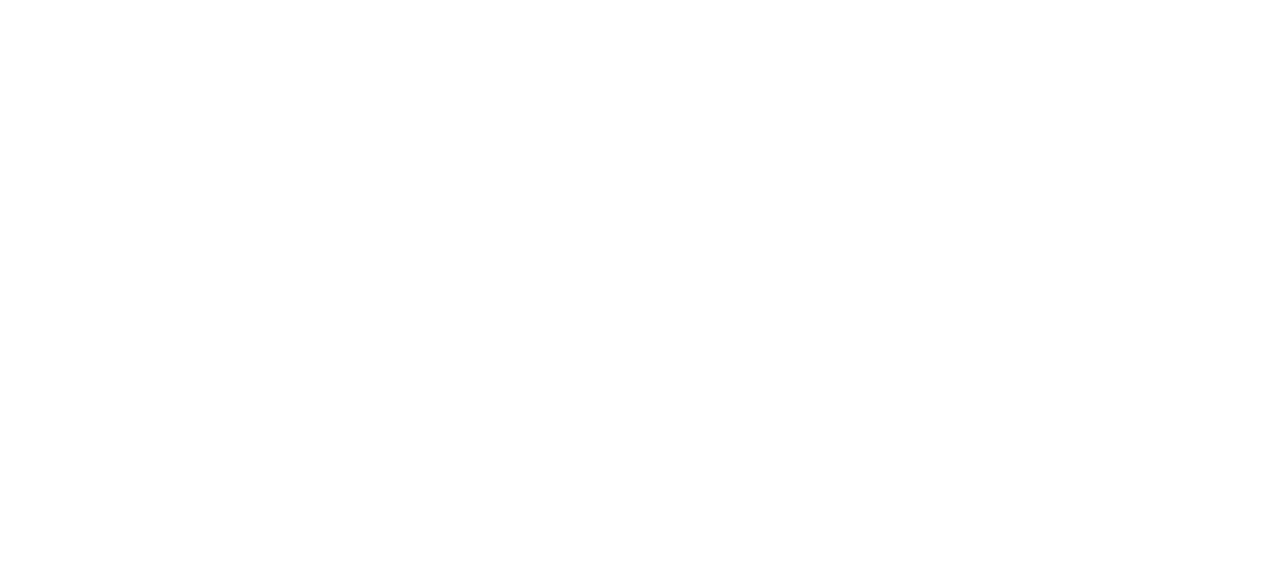
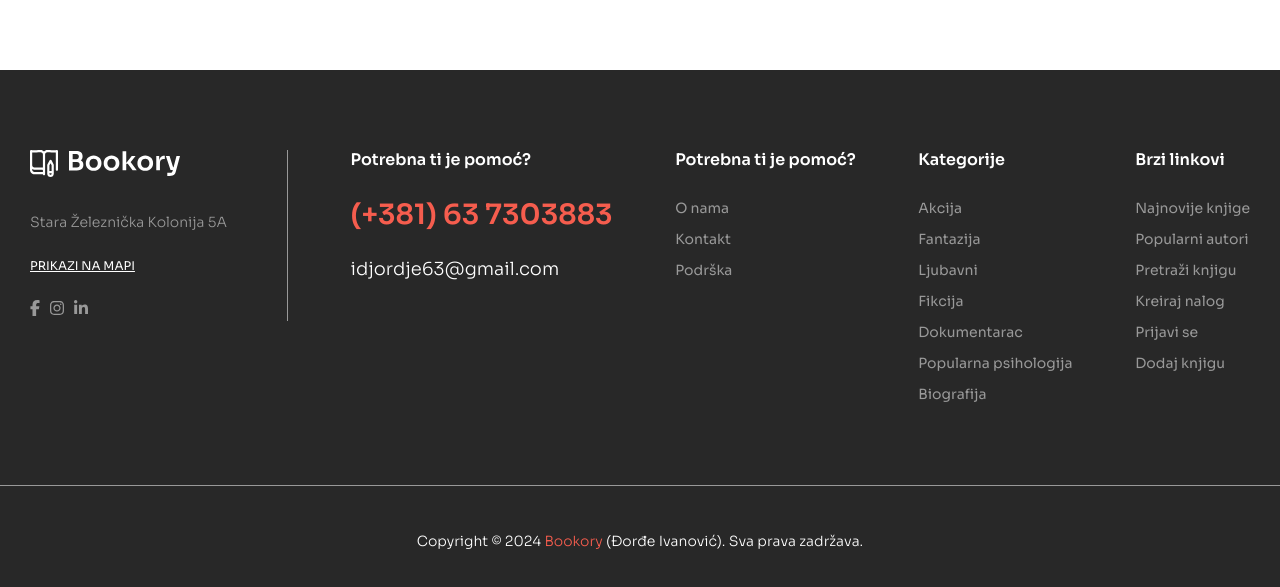
Before and after one commit to djordjeivanovic02/bookory, an Angular app: page /author in a window 1280 px wide. Shown: the part 1128-1715 px from the top of the page. Before the commit the page ends 1198 px from the top, so only its background shows below. Built offline with nearby package versions, Linux system fonts and the light colour scheme.

Commit message:
Napravljen footer

```diff
--- a/src/app/app.component.html
+++ b/src/app/app.component.html
@@ -1,3 +1,5 @@
 <app-navi></app-navi>
 
 <router-outlet></router-outlet>
+
+<app-footer></app-footer>
--- a/src/app/app.module.ts
+++ b/src/app/app.module.ts
@@ -30,6 +30,7 @@ import { CommentComponent } from './shared/components/comment/comment.component'
 import { RatingComponent } from './shared/components/rating/rating.component';
 import { AuthorComponent } from './screens/author/author.component';
 import { BookWidget2Component } from './shared/components/book-widget-2/book-widget-2.component';
+import { FooterComponent } from './screens/footer/footer.component';
 
 @NgModule({ declarations: [
         AppComponent,
@@ -53,6 +54,7 @@ import { BookWidget2Component } from './shared/components/book-widget-2/book-wid
         RatingComponent,
         AuthorComponent,
         BookWidget2Component,
+        FooterComponent,
     ],
     bootstrap: [AppComponent], imports: [BrowserModule,
         AppRoutingModule,
--- /dev/null
+++ b/src/app/screens/footer/footer.component.html
@@ -0,0 +1,58 @@
+<footer class="w-100 d-flex align-items-center justify-content-center">
+    <div class="main-container footer-main d-flex">
+        <div class="first">
+            <img src="assets/images/logo.svg" />
+            <p class="location">Stara Železnička Kolonija 5A</p>
+            <a href="" class="show-map">PRIKAZI NA MAPI</a>
+            <div class="links d-flex">
+                <a href="">
+                    <fa-icon [icon]="faFacebook"></fa-icon>
+                </a>
+                <a href="">
+                    <fa-icon [icon]="faInstagram"></fa-icon>
+                </a>
+                <a href="">
+                    <fa-icon [icon]="faLinkedin"></fa-icon>
+                </a>
+            </div>
+        </div>
+        <div class="second">
+            <h2>Potrebna ti je pomoć?</h2>
+            <h3>(+381) 63 7303883</h3>
+            <h4>idjordje63&#64;gmail.com</h4>
+        </div>
+        <div class="third">
+            <h2>Potrebna ti je pomoć?</h2>
+            <a href="">O nama</a>
+            <a href="">Kontakt</a>
+            <a href="">Podrška</a>
+        </div>
+        <div class="third">
+            <h2>Kategorije</h2>
+            <a href="">Akcija</a>
+            <a href="">Fantazija</a>
+            <a href="">Ljubavni</a>
+            <a href="">Fikcija</a>
+            <a href="">Dokumentarac</a>
+            <a href="">Popularna psihologija</a>
+            <a href="">Biografija</a>
+        </div>
+        <div class="third">
+            <h2>Brzi linkovi</h2>
+            <a href="">Najnovije knjige</a>
+            <a href="">Popularni autori</a>
+            <a href="">Pretraži knjigu</a>
+            <a href="">Kreiraj nalog</a>
+            <a href="">Prijavi se</a>
+            <a href="">Dodaj knjigu</a>
+        </div>
+    </div>
+</footer>
+<div
+    class="second-footer w-100 d-flex align-items-center justify-content-center"
+>
+    <p>
+        Copyright © 2024 <span>Bookory</span> (Đorđe Ivanović). Sva prava
+        zadržava.
+    </p>
+</div>
--- /dev/null
+++ b/src/app/screens/footer/footer.component.scss
@@ -0,0 +1,86 @@
+footer {
+    background-color: var(--footer-color);
+    border-bottom: 1px solid var(--light-gray-text-color);
+}
+.footer-main {
+    padding: 80px 30px 70px;
+    flex-direction: row;
+    align-items: start;
+    justify-content: space-between;
+}
+.first {
+    padding-right: 60px;
+    border-right: 1px solid var(--light-gray-text-color);
+}
+.first img {
+    margin-bottom: 35px;
+}
+.location {
+    color: var(--light-gray-text-color);
+    font-size: 14px;
+    font-weight: 300;
+    margin-bottom: 20px;
+}
+.show-map {
+    color: white;
+    text-decoration: underline;
+    font-size: 12px;
+    font-weight: 400;
+    transition-duration: 0.3s;
+}
+.show-map:hover {
+    color: var(--main-color);
+}
+.links {
+    margin-top: 20px;
+}
+.links fa-icon {
+    color: var(--light-gray-text-color);
+    margin-right: 10px;
+    transition-duration: 0.3s;
+}
+.links fa-icon:hover {
+    color: var(--main-color);
+}
+.second h2,
+.third h2 {
+    font-size: 16px;
+    font-weight: 600;
+    color: white;
+    padding-bottom: 20px;
+}
+.second h3 {
+    font-size: 28px;
+    font-weight: 600;
+    color: var(--main-color);
+    padding-bottom: 20px;
+}
+.second h4 {
+    font-size: 18px;
+    font-weight: 300;
+    color: white;
+}
+.third a {
+    font-size: 14px;
+    font-weight: 400;
+    color: var(--light-gray-text-color);
+    transition-duration: 0.3s;
+    text-decoration: none;
+    display: block;
+    padding-bottom: 10px;
+}
+.third a:hover {
+    color: var(--main-color);
+}
+.second-footer {
+    padding: 45px 30px;
+    background-color: var(--footer-color);
+}
+.second-footer p {
+    font-size: 14px;
+    font-weight: 300;
+    color: white;
+}
+.second-footer p span {
+    color: var(--main-color);
+}
--- /dev/null
+++ b/src/app/screens/footer/footer.component.ts
@@ -0,0 +1,17 @@
+import { Component } from "@angular/core";
+import {
+  faFacebookF,
+  faInstagram,
+  faLinkedinIn,
+} from "@fortawesome/free-brands-svg-icons";
+
+@Component({
+  selector: "app-footer",
+  templateUrl: "./footer.component.html",
+  styleUrl: "./footer.component.scss",
+})
+export class FooterComponent {
+  faFacebook = faFacebookF;
+  faInstagram = faInstagram;
+  faLinkedin = faLinkedinIn;
+}
--- a/src/styles.scss
+++ b/src/styles.scss
@@ -13,6 +13,7 @@
     --light-background: #e5e5e580;
     --error-color: #e2401c;
     --error-second-color: #c43617;
+    --footer-color: #282828;
 }
 
 @font-face {
```
Also changed, not shown: 1 other file (tests, documents, lock files or other folders).
